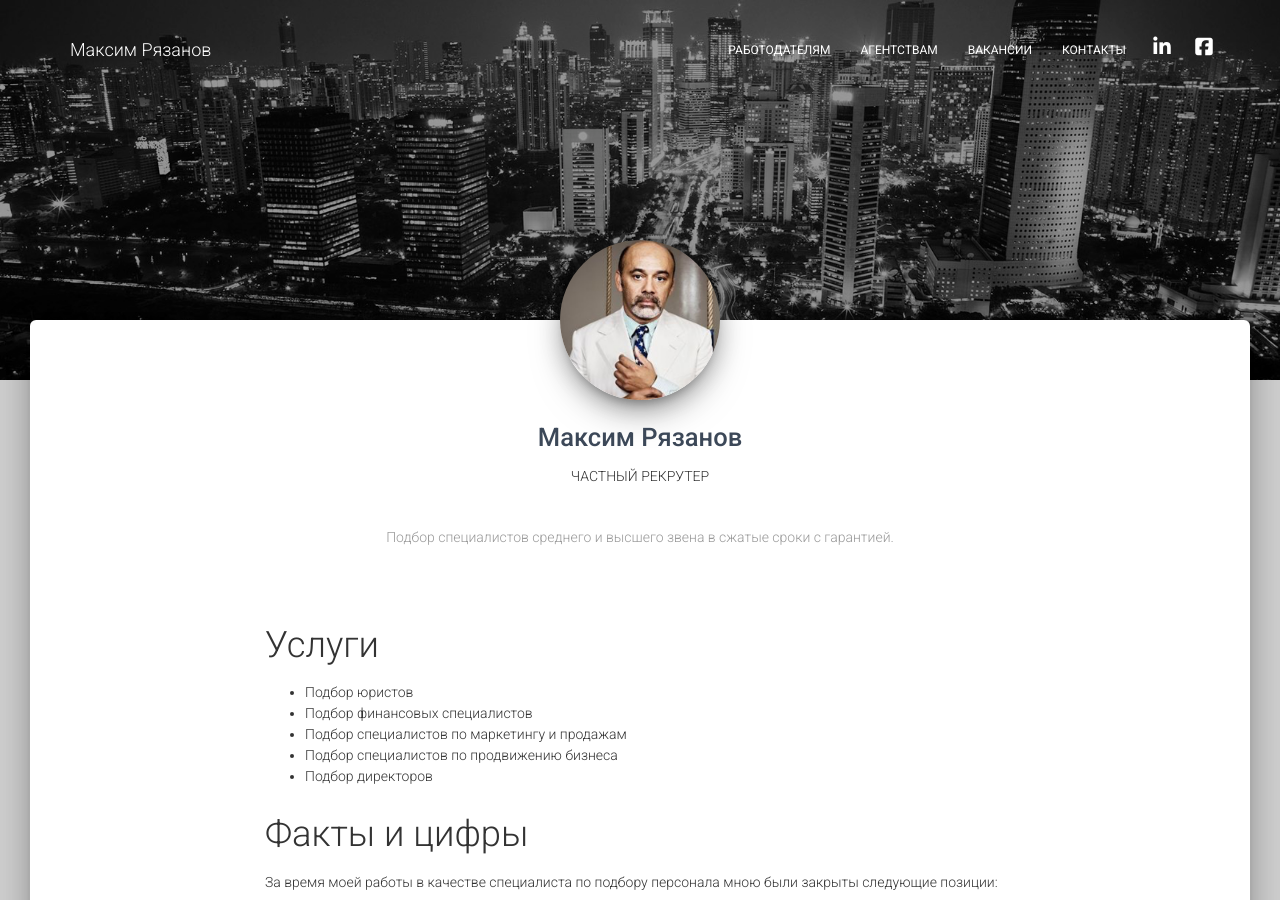
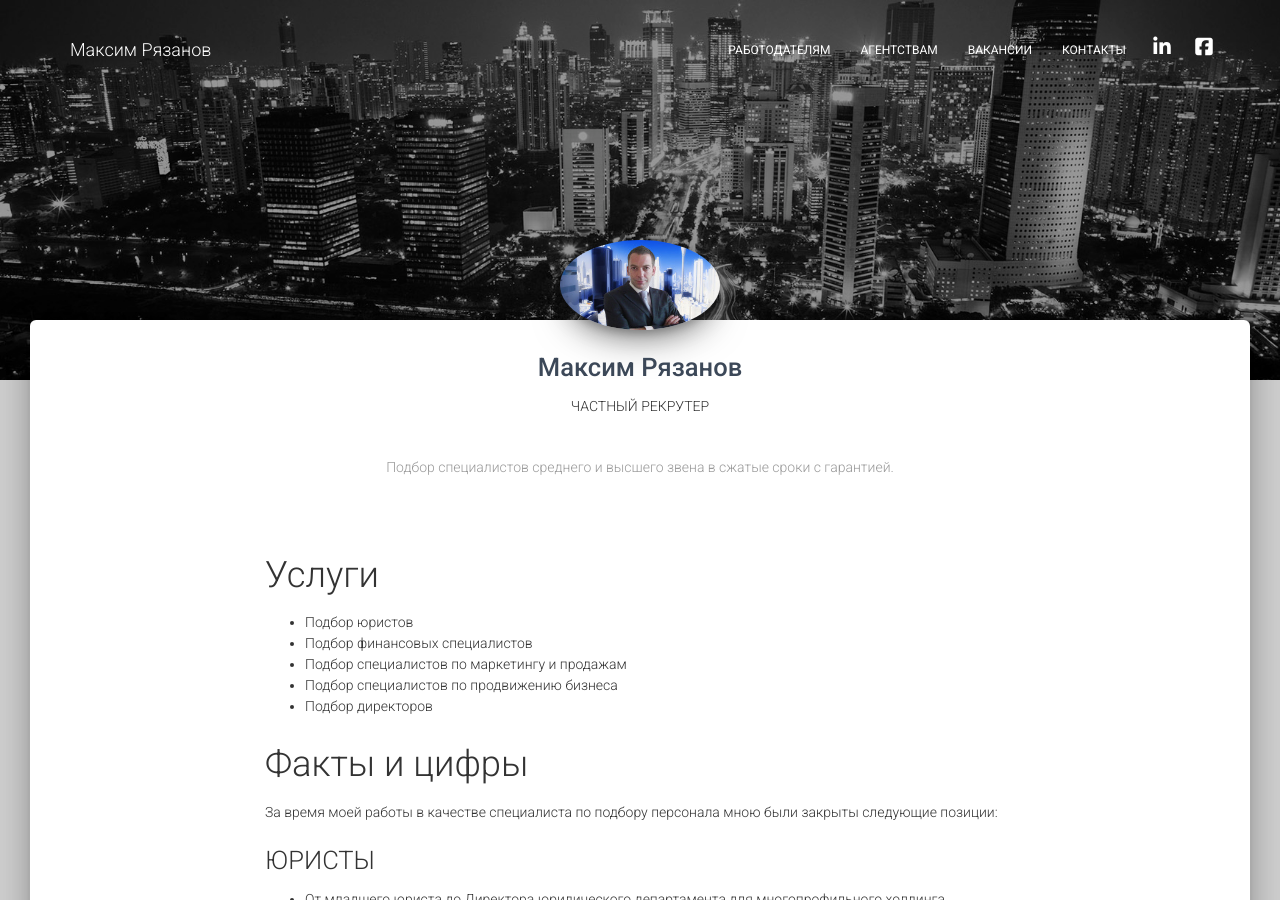
Before and after one commit to ivan-placid/mryazanov, a Jekyll site: the page built from index-material.html, in a window 1280 px wide and 900 px high. Built offline with Jekyll 4.4.1, drawn with Linux system fonts in a browser that asks for light colours; nearby versions of some CDN libraries.

Commit message:
finish basic new design

```diff
--- a/_layouts/material.html
+++ b/_layouts/material.html
@@ -82,7 +82,7 @@
 	                <div class="row">
 	                    <div class="profile">
 	                        <div class="avatar">
-	                            <img src="{{ site.baseurl }}/img/christian.jpg" alt="Circle Image" class="img-circle img-responsive img-raised">
+	                            <img src="{{ site.baseurl }}/img/max.jpg" alt="Circle Image" class="img-circle img-responsive img-raised">
 	                        </div>
 	                        <div class="name">
 	                            <h3 class="title">Максим Рязанов</h3>
```
Also changed, not shown: img/max.jpg (added).
